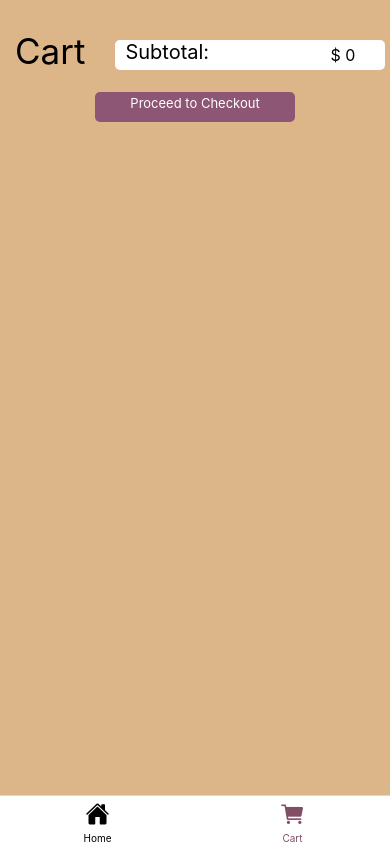
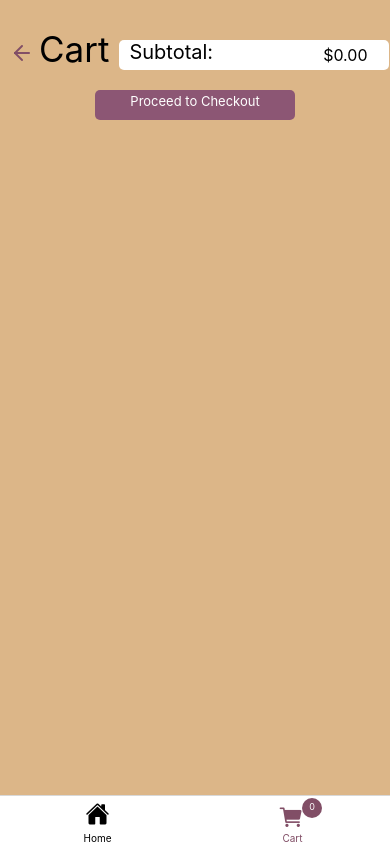
Before and after one commit to yelab07/Bazaar, a React Native app: screen /Cart in a window 390 px wide. Built offline with nearby package versions, Linux system fonts and the light colour scheme; no server answers.

Commit message:
added a function that adds all items and shows total quantity in cart Icon

```diff
--- a/App.tsx
+++ b/App.tsx
@@ -10,13 +10,29 @@ import HomeNavigator from "./screens/Home/HomeNavigator";
 import CartNavigator from "./screens/Cart/CartNavigator";
 //import AccountNavigator from "./screens/Account/AccountNavigator";
 import SearchBar from "./components/SearchBar";
-import { Provider } from "react-redux";
+import { Provider} from "react-redux";
 import { store } from "./store"
+import { Text, View } from "react-native";
+import TotalQty from "./screens/Cart/totalQty"
+
 
 const Tab = createBottomTabNavigator();
 const persistor = persistStore(store)
 
 export default function App() {
+
+
+  // const cart = useSelector((state: { cart: any }) => state.cart.cart.cart);
+
+  // const getTotalQuantity = () => {
+  //   let totalQuantity = 0
+  //   cart.forEach((item: { quantity: number }) => {
+
+  //     totalQuantity += item.quantity
+
+  //   });
+  //   return totalQuantity.toFixed(2) ;
+  // }
 
 
   return (
@@ -34,7 +50,8 @@ export default function App() {
                 tabBarInactiveTintColor: "#000",
                 tabBarIcon: (tabInfo) => {
                   return (
-                    <Ionicons
+
+                      <Ionicons
                       name="md-home"
                       size={24}
                       color={tabInfo.focused ? "#814e66" : "#000"}
@@ -68,11 +85,21 @@ export default function App() {
                 tabBarInactiveTintColor: "#000",
                 tabBarIcon: (tabInfo) => {
                   return (
-                    <Ionicons
+
+                     <View >
+                      <TotalQty />
+                      <Ionicons
                       name="cart"
                       size={26}
                       color={tabInfo.focused ? "#814e66" : "#000"}
+                      style={{marginLeft:15,}}
                     />
+
+                     </View>
+
+
+
+
                   );
                 },
               }}
--- a/components/FinalReviewCard.tsx
+++ b/components/FinalReviewCard.tsx
@@ -43,7 +43,7 @@ const FinalReviewCard = (props: any) => {
           <Text style={styles.orderTitle}>$5.99</Text>
           <Text style={styles.orderTitle}>${props.totalTax.toFixed(2)}</Text>
           <Text style={styles.orderTitle}>
-            ${props.getTotal() + props.totalTax + 5.99}
+            ${(props.getTotal() + props.totalTax + 5.99).toFixed(2)}
           </Text>
         </View>
       </View>
--- a/screens/Cart/CartScreen.tsx
+++ b/screens/Cart/CartScreen.tsx
@@ -1,8 +1,20 @@
-import { StyleSheet, Text, View, Image, TouchableOpacity } from "react-native";
+import {
+  StyleSheet,
+  Text,
+  View,
+  Image,
+  TouchableOpacity,
+  ScrollView,
+} from "react-native";
 import React from "react";
+import { Feather } from "@expo/vector-icons";
+import colors from "../../data/colors";
+
 import { useDispatch, useSelector } from "react-redux";
 import { MaterialIcons } from "@expo/vector-icons";
 import { useNavigation } from "@react-navigation/core";
+
+
 
 import {
   decrementQuantity,
@@ -24,20 +36,27 @@ const CartItem = ({
   quantity: number;
 }) => {
   const dispatch = useDispatch();
+
+
   return (
     <View style={styles.itemsContainer}>
       <View style={styles.imageBox}>
-        <Image style={styles.img}  source={{ uri: `${image}` }}
- />
+        <Image style={styles.img} source={{ uri: `${image}` }} />
       </View>
 
       <View style={styles.product}>
-        <Text style={styles.productName} numberOfLines={1}>{title}</Text>
+        <Text style={styles.productName} numberOfLines={2}>
+        {title}
+      </Text>
+
         <Text style={styles.productPrice}>${price}</Text>
       </View>
 
-      <TouchableOpacity onPress={() => dispatch(decrementQuantity(id))} style={styles.removeItem}>
-        <Text >-</Text>
+      <TouchableOpacity
+        onPress={() => dispatch(decrementQuantity(id))}
+        style={styles.removeItem}
+      >
+        <Text>-</Text>
       </TouchableOpacity>
 
       <View style={styles.quantity}>
@@ -45,16 +64,18 @@ const CartItem = ({
         <Text style={{ textAlign: "center" }}>{quantity}</Text>
       </View>
 
-      <TouchableOpacity onPress={() => dispatch(incrementQuantity(id))} style={styles.addItem}>
+      <TouchableOpacity
+        onPress={() => dispatch(incrementQuantity(id))}
+        style={styles.addItem}
+      >
         <Text>+</Text>
       </TouchableOpacity>
 
-      <TouchableOpacity onPress={() => dispatch(removeItem(id))} style={{ alignSelf: "center" }}>
-        <MaterialIcons
-          name="delete"
-          size={24}
-          color="#8C5674"
-        />
+      <TouchableOpacity
+        onPress={() => dispatch(removeItem(id))}
+        style={{ alignSelf: "center" }}
+      >
+        <MaterialIcons name="delete" size={24} color="#8C5674" />
       </TouchableOpacity>
     </View>
   );
@@ -64,19 +85,16 @@ const Total = () => {
   const cart = useSelector((state: { cart: any }) => state.cart.cart.cart);
 
   const getTotal = () => {
-    let totalQuantity = 0;
     let totalPrice = 0;
     cart.forEach((item: { price: number; quantity: number }) => {
-      totalQuantity += item.quantity;
-      totalPrice += Math.round((item.price * item.quantity)*100)/100
-      // totalPrice += (item.price*item.quantity).toFixed(2)
+      totalPrice += item.price * item.quantity;
     });
-    return { totalPrice, totalQuantity };
+    return totalPrice.toFixed(2);
   };
 
   return (
     <View style={styles.productPrice}>
-      <Text style={styles.productPrice}>$ {getTotal().totalPrice}</Text>
+      <Text style={styles.productPrice}>${getTotal()}</Text>
     </View>
   );
 };
@@ -91,6 +109,14 @@ const CartScreen = () => {
       style={{ flex: 1, backgroundColor: "#dcb688", alignItems: "flex-start" }}
     >
       <View style={styles.firstContainer}>
+        <TouchableOpacity onPress={() => navigation.goBack()}>
+          <Feather
+            style={{ marginTop: 40, marginLeft: 10 }}
+            name="arrow-left"
+            size={24}
+            color={colors.violet}
+          />
+        </TouchableOpacity>
         <Text style={styles.cartTitle}>Cart</Text>
 
         <View style={styles.subtotalContainer}>
@@ -107,6 +133,11 @@ const CartScreen = () => {
         </TouchableOpacity>
       </View>
 
+      <ScrollView
+        showsHorizontalScrollIndicator={false}
+        showsVerticalScrollIndicator={false}
+      >
+        <View style={styles.scroll}>
           {cart?.map(
             (item: {
               price: number;
@@ -126,6 +157,8 @@ const CartScreen = () => {
             )
           )}
         </View>
+      </ScrollView>
+    </View>
   );
 };
 
@@ -135,11 +168,13 @@ const styles = StyleSheet.create({
   firstContainer: {
     flexDirection: "row",
     marginBottom: 20,
+    justifyContent: "space-between",
   },
   cartTitle: {
     fontSize: 35,
-    marginTop: 30,
-    marginLeft: 15,
+    marginTop: 28,
+    marginLeft: 5,
+    marginRight: -20,
   },
   subtotalContainer: {
     width: 270,
@@ -154,7 +189,7 @@ const styles = StyleSheet.create({
   subtotal: {
     fontSize: 20,
     paddingLeft: 10,
-    paddingRight: 10,
+    marginRight: 110,
   },
   toCheckoutButton: {
     backgroundColor: "#8C5674",
@@ -197,23 +232,21 @@ const styles = StyleSheet.create({
     marginRight: 15,
     fontSize: 16,
     textAlign: "center",
-    alignSelf: "center"
+    alignSelf: "center",
   },
   quantity: {
     alignSelf: "center",
     marginLeft: -20,
     marginRight: -20,
-    marginBottom: 10.
+    marginBottom: 10,
   },
   removeItem: {
     alignSelf: "center",
     marginRight: 5,
-
   },
   addItem: {
     alignSelf: "center",
     marginLeft: 5,
-
   },
   qty: {
     marginTop: 10,
@@ -224,4 +257,7 @@ const styles = StyleSheet.create({
     width: 80,
     height: 100,
   },
+  scroll: {
+    marginLeft: 25,
+  },
 });
--- /dev/null
+++ b/screens/Cart/totalQty.tsx
@@ -0,0 +1,45 @@
+import { View, Text, StyleSheet } from "react-native";
+import React from "react";
+import { useSelector } from "react-redux";
+
+const totalQty = () => {
+  const cart = useSelector((state: { cart: any }) => state.cart.cart.cart);
+
+  const getTotalQuantity = () => {
+    let totalQuantity = 0;
+    cart.forEach((item: { quantity: number }) => {
+      totalQuantity += item.quantity;
+    });
+
+    if(totalQuantity > 99){
+        return 99 + "+"
+    } else{
+        return totalQuantity;
+    }
+  };
+
+  return (
+    <View style={styles.qtyView}>
+      <Text style={styles.totalqty}>{getTotalQuantity() || 0}</Text>
+    </View>
+  );
+};
+
+export default totalQty;
+
+const styles = StyleSheet.create({
+  totalqty: {
+    color: "white",
+    width: 20,
+    height: 20,
+    backgroundColor: "#814e66",
+    borderRadius: 10,
+    textAlign: "center",
+    fontSize: 9,
+    paddingTop: 3,
+  },
+  qtyView: {
+    marginLeft: 39,
+    marginBottom: -15,
+  }
+});
--- a/screens/Home/ProductDetailsScreen.tsx
+++ b/screens/Home/ProductDetailsScreen.tsx
@@ -87,7 +87,7 @@ const ProductDetailsScreen = ({ onPress }: Props) => {
           </View>
         </View>
         <View>
-          <Text style={styles.description}>{data?.description}</Text>
+          <Text numberOfLines={5} style={styles.description}>{data?.description}</Text>
         </View>
         <View style={styles.addToCartWrapper}>
           <TouchableOpacity style={styles.addButton} onPress={() => onAddToCart(data as any, quantity)}>
--- a/screens/Home/ProductsScreen.tsx
+++ b/screens/Home/ProductsScreen.tsx
@@ -17,7 +17,9 @@ const RenderProducts = (products: Product[], search: string) => {
       return (
         <View key={index}
         >
-          <TouchableOpacity style={styles.productsView} onPress={() => navigation.navigate("ProductDetailsScreen" as never)}>
+          <TouchableOpacity style={styles.productsView} onPress={() => navigation.navigate("ProductDetailsScreen" as never ,{id: product.id} as never) }
+
+          >
             <View style={styles.productsImageBox}>
               <Image
                 resizeMode="cover"
@@ -33,7 +35,7 @@ const RenderProducts = (products: Product[], search: string) => {
             </View>
             <View style={styles.productsBox}>
 
-              <Text>{product.title}</Text>
+              <Text numberOfLines={1}>{product.title}</Text>
               <Text>{product.rating.rate}</Text>
               <Text>${product.price}</Text>
 
```
Lines whose indentation alone changed are shown as unchanged.
